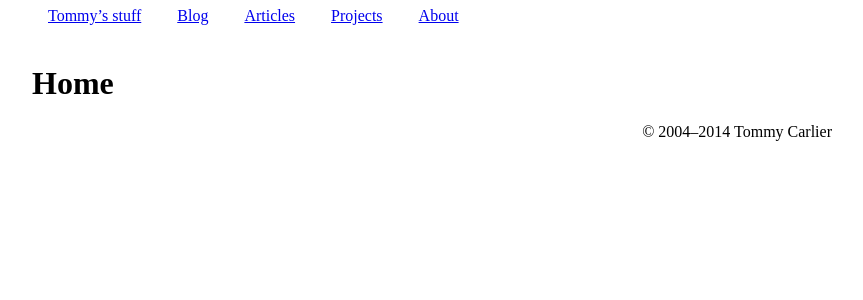
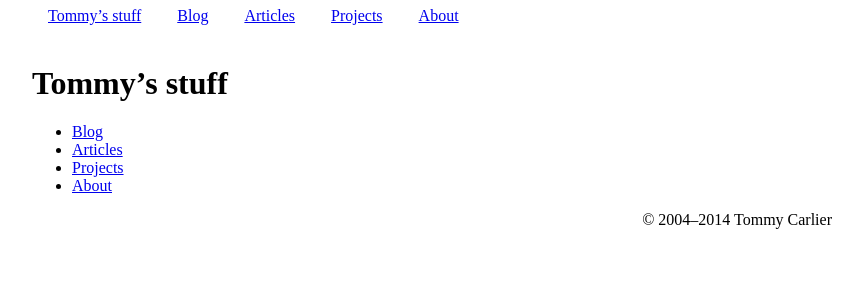
Before and after one commit to tommy-carlier/www.tcx.be, a Jekyll site: the page built from index.html, in a window 1280 px wide. Shown: the top 300 px of the page, without its empty margins (208-1071 px from the left). Built offline with Jekyll 4.4.1, drawn with Linux system fonts in a browser that asks for light colours.

Commit message:
Added some content to index.html

```diff
--- a/index.html
+++ b/index.html
@@ -1,4 +1,10 @@
 ---
 layout: default
 ---
-<h1>Home</h1>
+<h1>{{site.title}}</h1>
+<ul>
+  <li><a href="#">Blog</a></li>
+  <li><a href="#">Articles</a></li>
+  <li><a href="#">Projects</a></li>
+  <li><a href="#">About</a></li>
+</ul>
```
